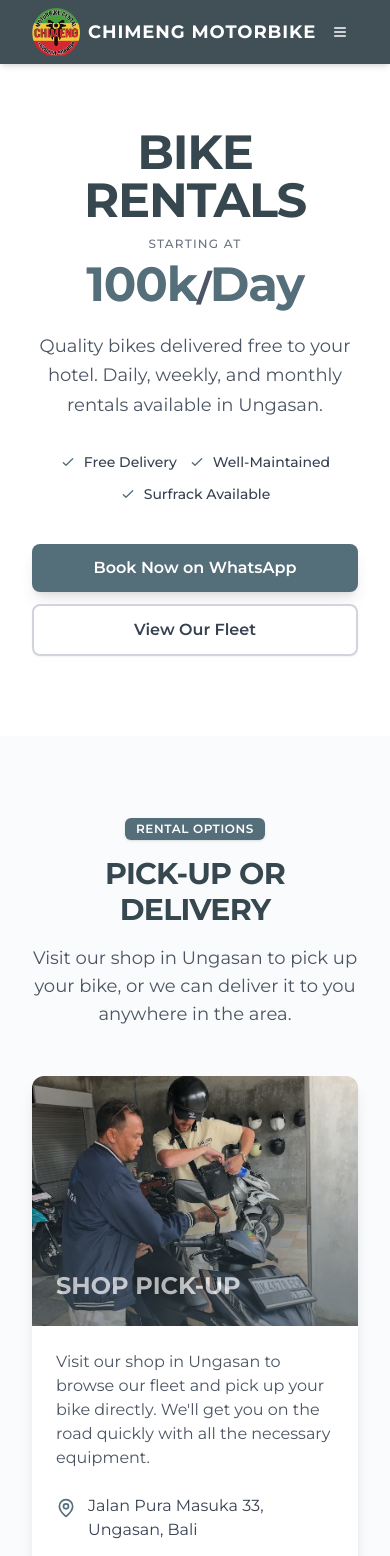
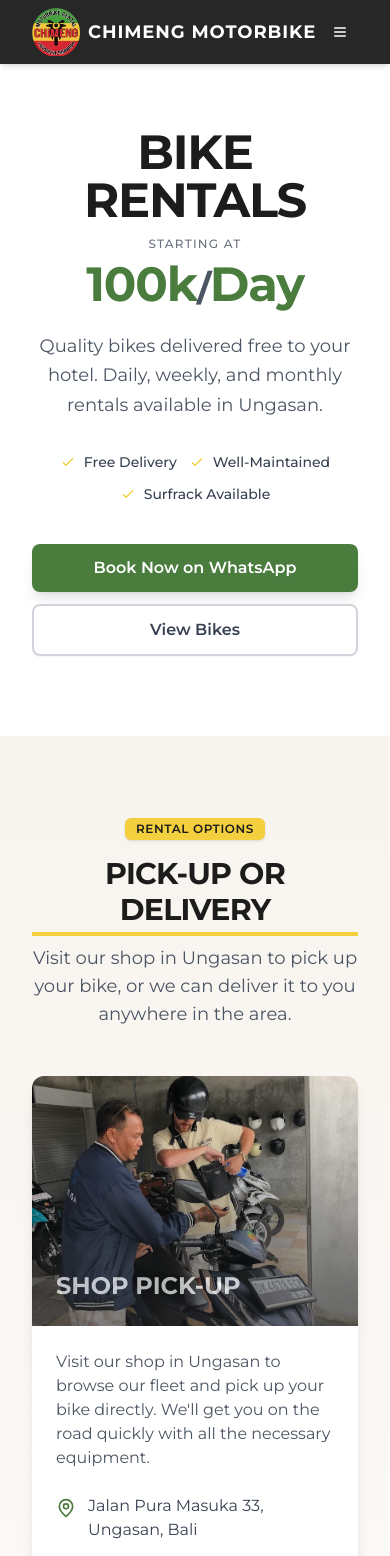
Before and after one commit to nickhal/chimeng-motorbike, a Next.js app: page / in a window 390 px wide. Shown: the top 1556 px of the page. Built offline with nearby package versions, Linux system fonts and the light colour scheme; a web font is replaced by a local one.

Commit message:
Update Tailwind configuration for new brand colors and adjust UI components for a tropical theme; refactor home page elements and enhance styling for better visual appeal.

```diff
--- a/app/page.tsx
+++ b/app/page.tsx
@@ -202,7 +202,7 @@ export default function Home() {
               <div className="flex flex-wrap gap-3 justify-center lg:justify-start">
                 <div className="inline-flex items-center gap-2">
                   <svg
-                    className="w-4 h-4 text-brand-green"
+                    className="w-4 h-4 text-brand-yellow"
                     fill="none"
                     stroke="currentColor"
                     viewBox="0 0 24 24"
@@ -220,7 +220,7 @@ export default function Home() {
                 </div>
                 <div className="inline-flex items-center gap-2">
                   <svg
-                    className="w-4 h-4 text-brand-green"
+                    className="w-4 h-4 text-brand-yellow"
                     fill="none"
                     stroke="currentColor"
                     viewBox="0 0 24 24"
@@ -238,7 +238,7 @@ export default function Home() {
                 </div>
                 <div className="inline-flex items-center gap-2">
                   <svg
-                    className="w-4 h-4 text-brand-green"
+                    className="w-4 h-4 text-brand-yellow"
                     fill="none"
                     stroke="currentColor"
                     viewBox="0 0 24 24"
@@ -260,19 +260,21 @@ export default function Home() {
               <div className="flex flex-col space-y-3 sm:flex-row sm:space-x-4 sm:space-y-0 justify-center lg:justify-start pt-2">
                 <Button
                   size="lg"
-                  className="bg-brand-green hover:bg-brand-green/90 text-white font-semibold text-base px-8 py-6 rounded-lg shadow-lg hover:shadow-xl transition-all hover:scale-[1.02]"
+                  className="bg-brand-green hover:bg-brand-green/90 text-white font-semibold text-base px-8 py-6 rounded-lg shadow-lg hover:shadow-xl hover:shadow-brand-yellow/20 transition-all hover:scale-[1.02]"
                 >
                   <Link href="https://wa.me/6282247986694">
                     Book Now on WhatsApp
                   </Link>
                 </Button>
+                <Link href="#fleet" className="w-full sm:w-auto">
                   <Button
                     size="lg"
                     variant="outline"
-                  className="border-2 border-gray-300 text-gray-700 hover:bg-gray-50 font-semibold text-base px-8 py-6 rounded-lg transition-all"
+                    className="w-full border-2 border-gray-300 text-gray-700 hover:bg-gray-50 font-semibold text-base px-8 py-6 rounded-lg transition-all"
                   >
-                  <Link href="#fleet">View Our Fleet</Link>
+                    View Bikes
                   </Button>
+                </Link>
               </div>
             </div>
 
@@ -313,9 +315,9 @@ export default function Home() {
                 </div>
               </div>
 
-              {/* Decorative elements */}
-              <div className="absolute -top-4 -right-4 w-32 h-32 bg-brand-green/20 rounded-full blur-3xl -z-10"></div>
-              <div className="absolute -bottom-4 -left-4 w-40 h-40 bg-brand-green/10 rounded-full blur-3xl -z-10"></div>
+              {/* Decorative elements - surf vibe */}
+              <div className="absolute -top-4 -right-4 w-32 h-32 bg-brand-ocean/20 rounded-full blur-3xl -z-10"></div>
+              <div className="absolute -bottom-4 -left-4 w-40 h-40 bg-brand-yellow/15 rounded-full blur-3xl -z-10"></div>
             </div>
           </div>
         </div>
@@ -324,16 +326,19 @@ export default function Home() {
       {/* Locations Section */}
       <section
         id="locations"
-        className="py-20 relative overflow-hidden ink-splatter"
+        className="py-20 relative overflow-hidden bg-gradient-to-b from-brand-sand/30 to-white"
       >
         <div className="container mx-auto">
           <div className="mb-12 text-center">
-            <Badge className="mb-4 bg-brand-green text-white hover:bg-brand-green/90 uppercase tracking-wider">
+            <Badge className="mb-4 bg-brand-yellow text-brand-black hover:bg-brand-yellow/90 uppercase tracking-wider">
               RENTAL OPTIONS
             </Badge>
-            <h2 className="mb-4 font-sans text-3xl font-bold text-brand-black uppercase tracking-tight md:text-4xl lg:text-5xl">
+            <div className="mb-4 flex justify-center">
+              <h2 className="font-sans text-3xl font-bold text-brand-black uppercase tracking-tight md:text-4xl lg:text-5xl relative inline-block">
                 Pick-up or Delivery
+                <span className="absolute -bottom-2 left-0 right-0 h-1 bg-brand-yellow"></span>
               </h2>
+            </div>
             <p className="mx-auto max-w-2xl text-lg text-gray-600">
               Visit our shop in Ungasan to pick up your bike, or we can deliver
               it to you anywhere in the area.
@@ -367,12 +372,12 @@ export default function Home() {
       {/* About Section */}
       <section
         id="about"
-        className="bg-white py-20 relative overflow-hidden"
+        className="bg-gradient-to-br from-white to-brand-sand/20 py-20 relative overflow-hidden"
       >
         <div className="container mx-auto">
           <div className="grid gap-12 md:grid-cols-2">
             <div className="flex flex-col justify-center">
-              <Badge className="mb-6 w-fit bg-brand-green text-white hover:bg-brand-green/90 uppercase tracking-wider">
+              <Badge className="mb-6 w-fit bg-brand-yellow text-brand-black hover:bg-brand-yellow/90 uppercase tracking-wider">
                 QUALITY RENTALS
               </Badge>
               <h2 className="mb-6 font-sans text-3xl font-bold uppercase tracking-tight md:text-4xl lg:text-5xl">
@@ -427,7 +432,7 @@ export default function Home() {
       >
         <div className="container mx-auto">
           <div className="mb-12 text-center">
-            <Badge className="mb-4 bg-brand-green text-white hover:bg-brand-green/90 uppercase tracking-wider">
+            <Badge className="mb-4 bg-brand-yellow text-brand-black hover:bg-brand-yellow/90 uppercase tracking-wider">
               OUR RATES
             </Badge>
             <h2
@@ -456,6 +461,7 @@ export default function Home() {
               price="100k IDR/day"
               image="/images/2-vario-v.png"
               description="Popular and reliable automatic scooter. Great for daily commuting and exploring Bali. Weekly: 650k | Monthly: 2M"
+              popular={true}
             />
 
             <PricingCard
@@ -479,11 +485,11 @@ export default function Home() {
       {/* Gallery Section */}
       <section
         id="gallery"
-        className="bg-gray-50 py-20 relative overflow-hidden"
+        className="bg-gradient-to-br from-brand-ocean/5 via-white to-brand-sand/20 py-20 relative overflow-hidden"
       >
         <div className="container mx-auto">
           <div className="mb-12 text-center">
-            <Badge className="mb-4 bg-brand-green text-white hover:bg-brand-green/90 uppercase tracking-wider">
+            <Badge className="mb-4 bg-brand-yellow text-brand-black hover:bg-brand-yellow/90 uppercase tracking-wider">
               OUR FLEET
             </Badge>
             <h2 className="mb-4 font-sans text-3xl font-bold text-brand-black uppercase tracking-tight md:text-4xl lg:text-5xl">
@@ -511,11 +517,11 @@ export default function Home() {
       {/* FAQ Section */}
       <section
         id="faq"
-        className="bg-brand-lightgray py-20 relative overflow-hidden balinese-pattern"
+        className="bg-brand-sand/25 py-20 relative overflow-hidden"
       >
         <div className="container mx-auto">
           <div className="mb-12 text-center">
-            <Badge className="mb-4 bg-brand-green text-white hover:bg-brand-green/90 uppercase tracking-wider">
+            <Badge className="mb-4 bg-brand-yellow text-brand-black hover:bg-brand-yellow/90 uppercase tracking-wider">
               QUESTIONS
             </Badge>
             <h2 className="mb-4 font-sans text-3xl font-bold text-brand-black uppercase tracking-tight md:text-4xl lg:text-5xl">
@@ -620,7 +626,7 @@ export default function Home() {
       >
         <div className="container mx-auto">
           <div className="mb-12 text-center">
-            <Badge className="mb-4 bg-brand-green text-white hover:bg-brand-green/90 uppercase tracking-wider">
+            <Badge className="mb-4 bg-brand-yellow text-brand-black hover:bg-brand-yellow/90 uppercase tracking-wider">
               TESTIMONIALS
             </Badge>
             <h2 className="mb-4 font-sans text-3xl font-bold uppercase tracking-tight md:text-4xl lg:text-5xl">
@@ -672,7 +678,7 @@ export default function Home() {
       >
         <div className="container mx-auto">
           <div className="mb-12 text-center">
-            <Badge className="mb-4 bg-brand-green text-white hover:bg-brand-green/90 uppercase tracking-wider">
+            <Badge className="mb-4 bg-brand-yellow text-brand-black hover:bg-brand-yellow/90 uppercase tracking-wider">
               RENT NOW
             </Badge>
             <h2 className="mb-4 font-sans text-3xl font-bold text-brand-black uppercase tracking-tight md:text-4xl lg:text-5xl">
@@ -691,8 +697,8 @@ export default function Home() {
             </h3>
 
             <div className="grid gap-8 md:grid-cols-3">
-              <div className="relative p-6 bg-white rounded-xl shadow-md flex flex-col items-center text-center transition-transform hover:translate-y-[-5px]">
-                <div className="absolute -top-5 w-10 h-10 rounded-full bg-brand-green text-white flex items-center justify-center font-bold text-xl">
+              <div className="relative p-6 bg-white rounded-xl shadow-md flex flex-col items-center text-center transition-transform hover:translate-y-[-5px] hover:shadow-lg">
+                <div className="absolute -top-5 w-10 h-10 rounded-full bg-brand-green text-white flex items-center justify-center font-bold text-xl shadow-md">
                   1
                 </div>
                 <div className="mt-4 mb-4 w-16 h-16 flex items-center justify-center">
@@ -707,8 +713,8 @@ export default function Home() {
                 </p>
               </div>
 
-              <div className="relative p-6 bg-white rounded-xl shadow-md flex flex-col items-center text-center transition-transform hover:translate-y-[-5px]">
-                <div className="absolute -top-5 w-10 h-10 rounded-full bg-brand-green text-white flex items-center justify-center font-bold text-xl">
+              <div className="relative p-6 bg-white rounded-xl shadow-md flex flex-col items-center text-center transition-transform hover:translate-y-[-5px] hover:shadow-lg">
+                <div className="absolute -top-5 w-10 h-10 rounded-full bg-brand-green text-white flex items-center justify-center font-bold text-xl shadow-md">
                   2
                 </div>
                 <div className="mt-4 mb-4 w-16 h-16 flex items-center justify-center">
@@ -722,8 +728,8 @@ export default function Home() {
                 </p>
               </div>
 
-              <div className="relative p-6 bg-white rounded-xl shadow-md flex flex-col items-center text-center transition-transform hover:translate-y-[-5px]">
-                <div className="absolute -top-5 w-10 h-10 rounded-full bg-brand-green text-white flex items-center justify-center font-bold text-xl">
+              <div className="relative p-6 bg-white rounded-xl shadow-md flex flex-col items-center text-center transition-transform hover:translate-y-[-5px] hover:shadow-lg">
+                <div className="absolute -top-5 w-10 h-10 rounded-full bg-brand-green text-white flex items-center justify-center font-bold text-xl shadow-md">
                   3
                 </div>
                 <div className="mt-4 mb-4 w-16 h-16 flex items-center justify-center">
--- a/components/footer.tsx
+++ b/components/footer.tsx
@@ -4,7 +4,7 @@ import { Instagram, Mail, PhoneCall } from "lucide-react";
 
 export default function Footer() {
   return (
-    <footer className="bg-gray-900 py-12 text-white">
+    <footer className="bg-brand-black py-12 text-white">
       <div className="container mx-auto px-4">
         <div className="grid gap-8 md:grid-cols-3">
           <div>
--- a/components/testimonial-card.tsx
+++ b/components/testimonial-card.tsx
@@ -23,7 +23,7 @@ export default function TestimonialCard({
             {Array.from({ length: 5 }).map((_, i) => (
               <Star
                 key={i}
-                className="h-4 w-4 fill-white text-white"
+                className="h-4 w-4 fill-[#F4D03F] text-[#F4D03F]"
               />
             ))}
           </div>
@@ -40,7 +40,7 @@ export default function TestimonialCard({
         target="_blank"
         rel="noopener noreferrer"
       >
-        <div className="rounded-xl bg-gray-700 p-6 shadow-lg transition-transform duration-300 hover:-translate-y-2 cursor-pointer">
+        <div className="rounded-xl bg-brand-black p-6 shadow-lg transition-transform duration-300 hover:-translate-y-2 cursor-pointer">
           <CardContent />
         </div>
       </Link>
@@ -48,7 +48,7 @@ export default function TestimonialCard({
   }
 
   return (
-    <div className="rounded-xl bg-gray-700 p-6 shadow-lg transition-transform duration-300 hover:-translate-y-2">
+    <div className="rounded-xl bg-brand-black p-6 shadow-lg transition-transform duration-300 hover:-translate-y-2">
       <CardContent />
     </div>
   );
--- a/components/ui/accordion.tsx
+++ b/components/ui/accordion.tsx
@@ -34,7 +34,7 @@ const AccordionTrigger = React.forwardRef<
       {...props}
     >
       {children}
-      <ChevronDown className="h-4 w-4 shrink-0 text-muted-foreground transition-transform duration-200" />
+      <ChevronDown className="h-4 w-4 shrink-0 text-muted-foreground transition-all duration-200 [&[data-state=open]]:text-brand-green" />
     </AccordionPrimitive.Trigger>
   </AccordionPrimitive.Header>
 ))
--- a/tailwind.config.ts
+++ b/tailwind.config.ts
@@ -64,14 +64,16 @@ const config = {
           DEFAULT: "hsl(var(--card))",
           foreground: "hsl(var(--card-foreground))",
         },
-        // Custom brand colors - Clean neutral catalog
+        // Custom brand colors - Surf/tropical Bali vibe matching logo
         brand: {
-          green: "#546E7A", // Blue-gray slate - primary accent
-          yellow: "#90A4AE", // Light slate
-          red: "#78909C", // Medium slate
-          black: "#37474F", // Dark slate
-          gray: "#78909C",
-          lightgray: "#FAFBFC",
+          green: "#4A7C3E", // Forest green from logo border
+          yellow: "#F4D03F", // Golden yellow from logo
+          red: "#DC3545", // Vibrant red from logo background
+          black: "#1C1C1C", // Deep black for contrast
+          gray: "#6B7280", // Neutral gray
+          lightgray: "#F9FAFB", // Off-white background
+          ocean: "#00A6B5", // Tropical ocean blue accent
+          sand: "#F5E6D3", // Warm sand tone
         },
       },
       borderRadius: {
```
Also changed, not shown: components/pricing-card.tsx (+10 -1 lines). Lines whose indentation alone changed are shown as unchanged.
